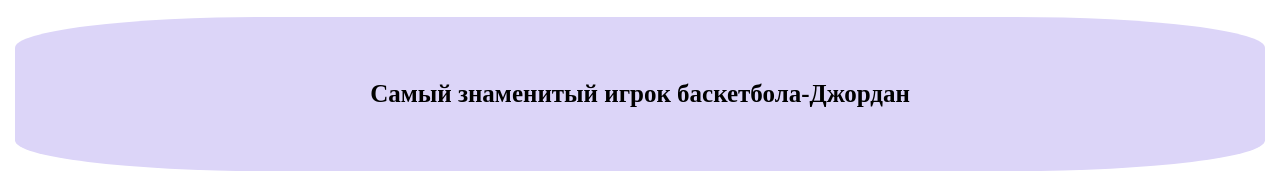
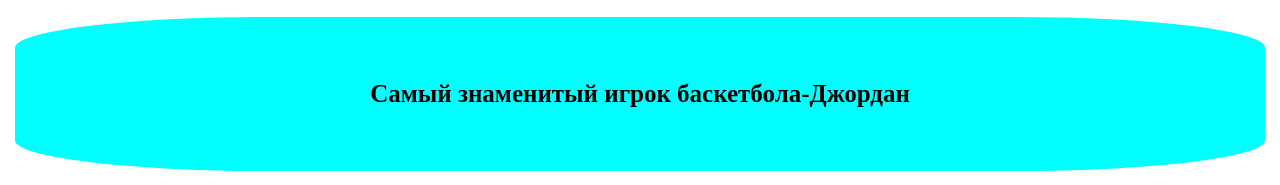
Before and after one commit to YAYA-max-Danya/cvbnm, a plain HTML site: page xz.html in a window 1280 px wide. In both pictures the pointer is over the element "Самый знаменитый игрок баскетбола-Джордан". Shown: the top 185 px of the page. Drawn offline with Linux system fonts and the light colour scheme; grey boxes are pictures that could not be loaded.

Commit message:
Add files via upload

```diff
--- a/dandandan.css
+++ b/dandandan.css
@@ -24,7 +24,12 @@ border-radius: 20%;
 }
 a:hover{
     background-color: rgb(69, 126, 160) ;
+
 }
 img{
     box-shadow: 5px 5px 2px 3px rgb(0, 0, 0);
 }
+#title:hover{
+    background-color: aqua;
+
+}
--- a/xz.html
+++ b/xz.html
@@ -9,7 +9,7 @@
 <body>
     <center>
 
-   <h1>Самый знаменитый игрок баскетбола-Джордан  </h1>
+   <h1 id="title">Самый знаменитый игрок баскетбола-Джордан  </h1>
    <img src="https://jayscalendars.com/cdn/shop/files/NBA_legends_calendar_2000x.jpg?v=1729728347" height="340px"/>
 </center>
 <h1>Майкл Джо́рдан (англ. Michael Jordan; нар. 17 лютого 1963) — американський баскетболіст, якого часто називають найкращим гравцем у баскетбол усіх часів та народів, багаторазовий переможець чемпіонату Національної баскетбольної асоціації в складі команди «Чикаго Буллз», дворазовий олімпійський чемпіон, відомий також як «Його повітряність».</h1>
```
